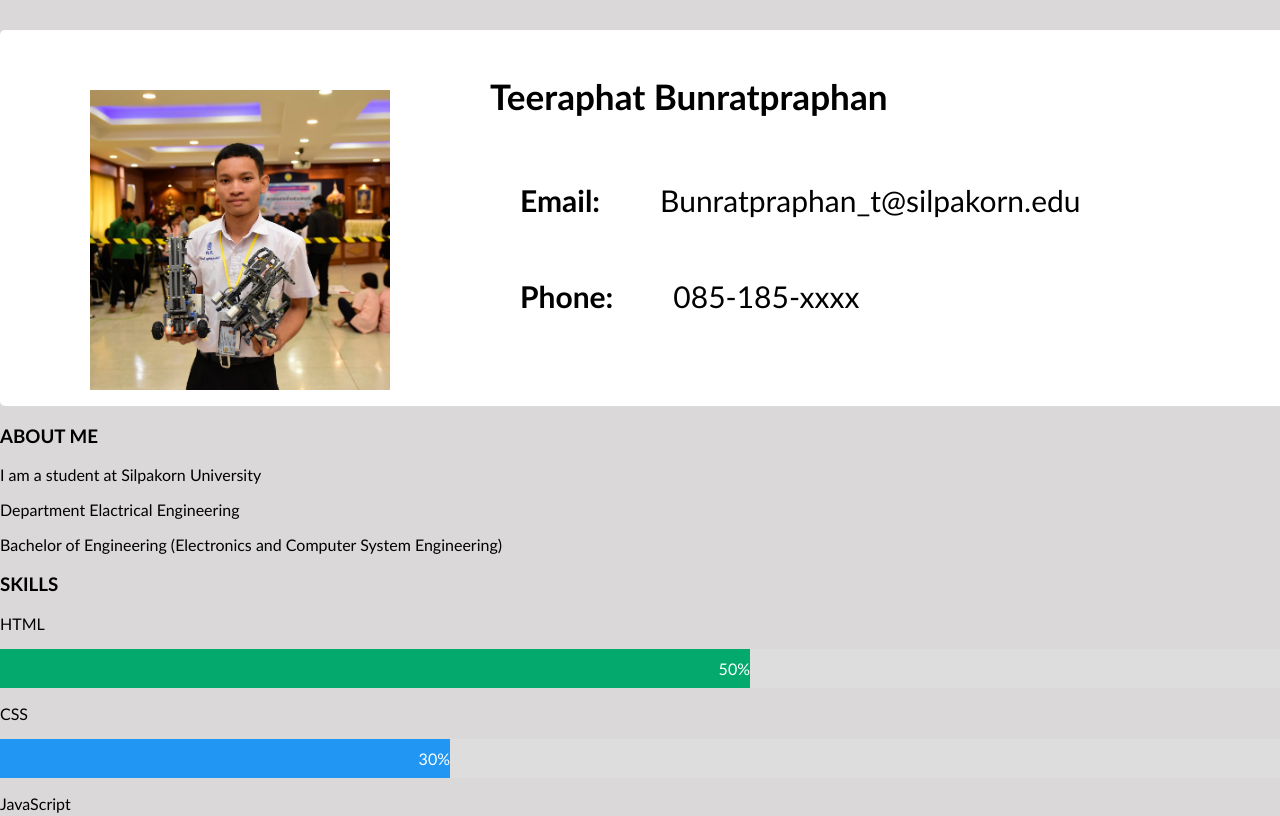
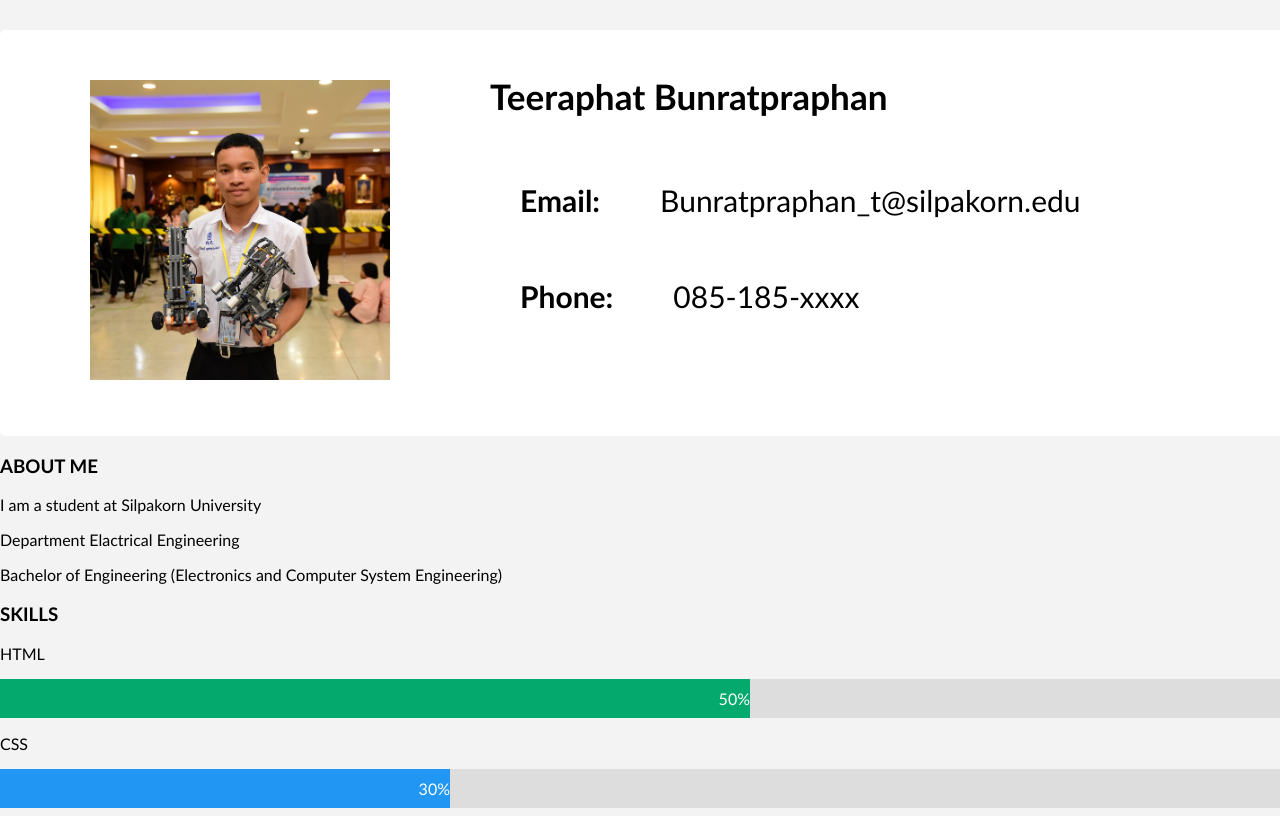
Before and after one commit to Tumpaja/lab2_618498_Web, a plain HTML site: page index.html in a window 1280 px wide. Shown: the top 816 px of the page. Drawn offline with Linux system fonts and the light colour scheme.

Commit message:
change color

```diff
--- a/style.css
+++ b/style.css
@@ -1,7 +1,7 @@
 body {
     margin:0 auto;
     width: 1500px;
-    background-color: #dad8d8;
+    background-color: #f3f3f3;
     font-family: "Calibri";
 }
 
@@ -27,7 +27,8 @@ body {
 }
 
 .P_name_contact > div > img {
-    padding-top: 50px;
+    padding-top: 40px;
+    padding-bottom: 40px;
 }
 .contact {
     padding-top: 80px;
```
